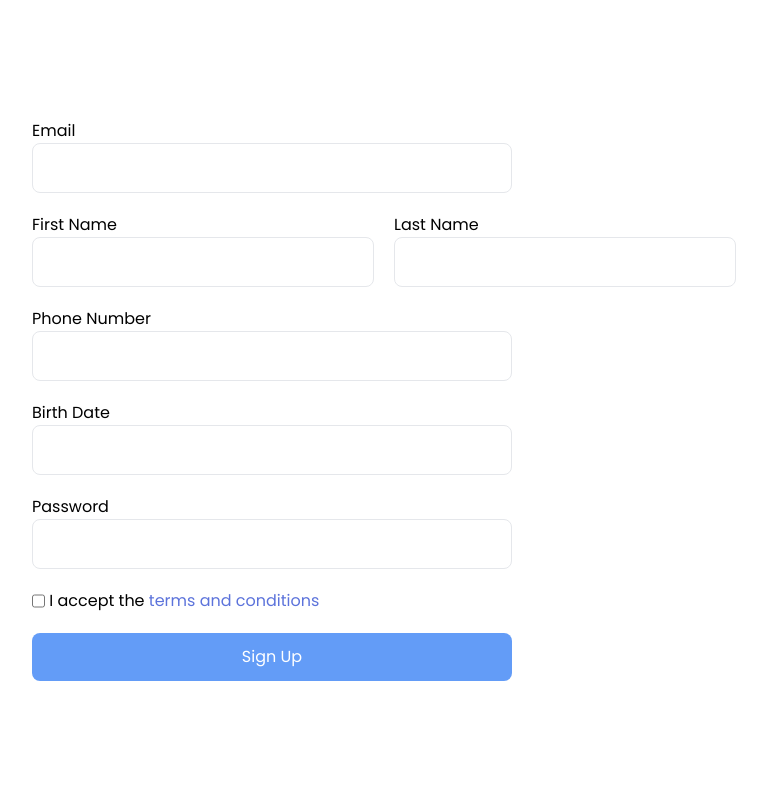
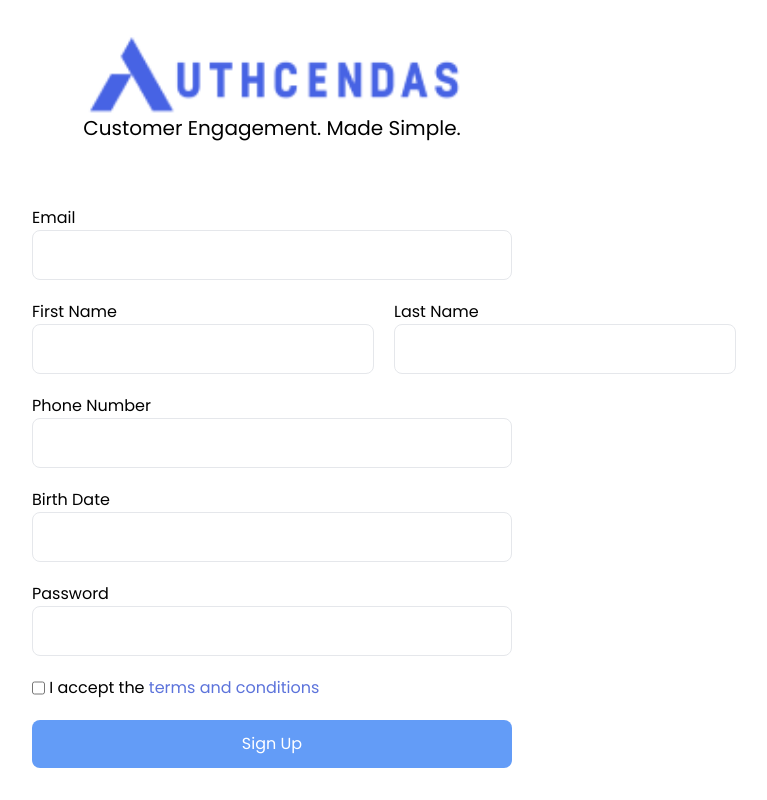
Before and after one commit to CS301-Authscendas/web, a Next.js app: page /login in a window 1280 px wide. Shown: the whole page, without its empty margins (368-1135 px from the left). Built offline with nearby package versions, Linux system fonts and the light colour scheme.

Commit message:
style: add authcendas logo with tagline

```diff
--- a/src/pages/login.tsx
+++ b/src/pages/login.tsx
@@ -4,6 +4,12 @@
 const LoginPage: NextPage = () => {
   return (
     <div className="flex flex-col h-screen w-full items-center justify-center">
+      <div className="flex flex-col mb-16">
+        <img src="/assets/authcendas.png" />
+        <div className="font-normal text-xl">
+          Customer Engagement. Made Simple.
+        </div>
+      </div>
       <Login />
     </div>
   );
```
Also changed, not shown: public/assets/authcendas.png (added).
